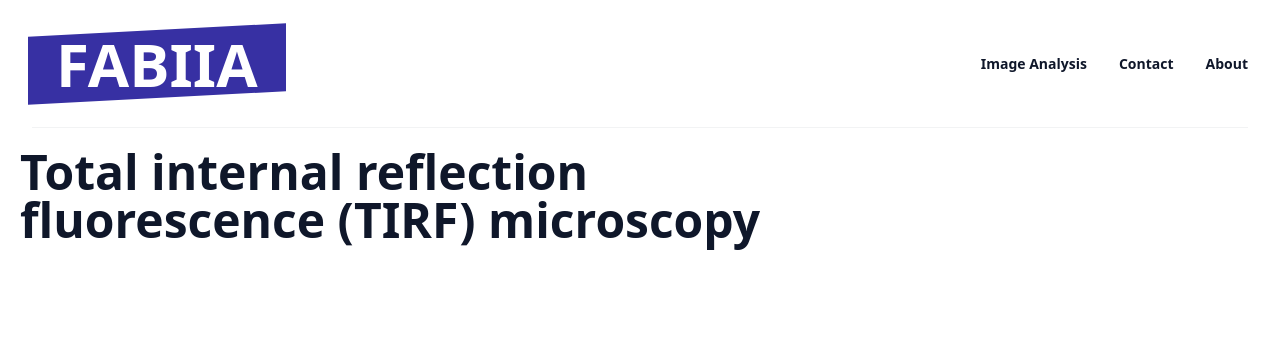
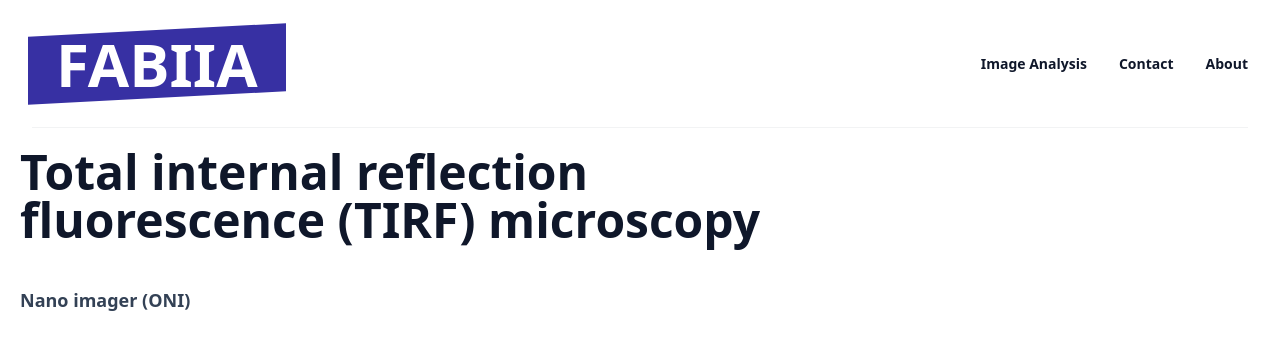
Before and after one commit to MFABIIA/mfabiia.github.io, an Eleventy site: page src/tirf.md in a window 1280 px wide. Built offline with nearby package versions, Linux system fonts and the light colour scheme; Eleventy itself is replaced by a stand-in of ours; files that its build step writes are made by us from their sources; what markdown-it-attrs would draw is missing.

Commit message:
build and deploy demo
Signed-off-by: Abhishek Patil <abhishek@zeroth.me>

```diff
--- a/src/tirf.md
+++ b/src/tirf.md
@@ -5,3 +5,5 @@ title: 'TIRF'
 ---
 
 #  Total internal reflection fluorescence (TIRF) microscopy
+
+Nano imager (ONI)
```
